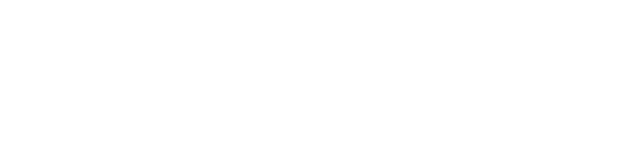
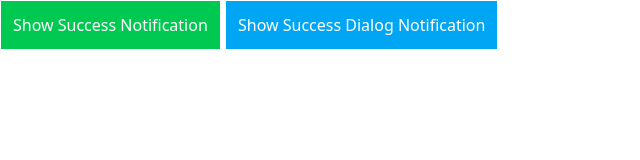
Before and after one commit to MadhushaPrasad/notification-center, a website built with Vite: page index.html in a window 1280 px wide. Shown: the whole page, without its empty margins (0-640 px from the left). Built offline with nearby package versions, Linux system fonts and the light colour scheme.

Commit message:
feat: add success notification buttons and dialog in index.html

```diff
--- a/index.html
+++ b/index.html
@@ -1,12 +1,63 @@
 <!doctype html>
 <html lang="en">
+
 <head>
   <meta charset="UTF-8" />
   <meta name="viewport" content="width=device-width, initial-scale=1.0" />
   <title>Notification Center</title>
+  <script src="https://unpkg.com/@tailwindcss/browser@4"></script>
 </head>
+
 <body>
+  <button class="bg-green-500 p-3 border-1 border-gray outline-none text-white cursor-pointer"
+    onclick="showSuccessAlert()">
+    Show Success Notification
+  </button>
+
+  <button class="bg-sky-500 p-3 border-1 border-gray outline-none text-white cursor-pointer"
+    onclick="showSuccessAlertDialog()">
+    Show Success Dialog Notification
+  </button>
+
   <div id="app"></div>
   <script type="module" src="/src/main.ts"></script>
+  <script>
+    function showSuccessAlert(){
+      notify.success(
+        {
+          title: 'Success',
+          text: 'This is a success message',
+          toast: true,
+          alertWidth: 'lg:w-100 sm:w-80 md:w-80',
+          position: 'top-3 right-3',
+          duration: 5000,
+        }
+      )
+    }
+
+    function showSuccessAlertDialog() {
+      dialog
+        .show({
+          title: "Success",
+          text: "This is a success message",
+          duration: 30000,
+          textColor: "sky",
+          titleColor: "green",
+          showConfirmButton: true,
+          showCancelButton: true,
+          confirmButtonText: "Ok",
+          cancelButtonText: "Cancel",
+          confirmButtonColor: "green",
+        })
+        .then((result) => {
+          if (result) {
+            console.log("User clicked OK!");
+          } else {
+            console.log("User clicked Cancel!");
+          }
+        });
+    }
+  </script>
 </body>
+
 </html>
```
Lines whose indentation alone changed are shown as unchanged.
